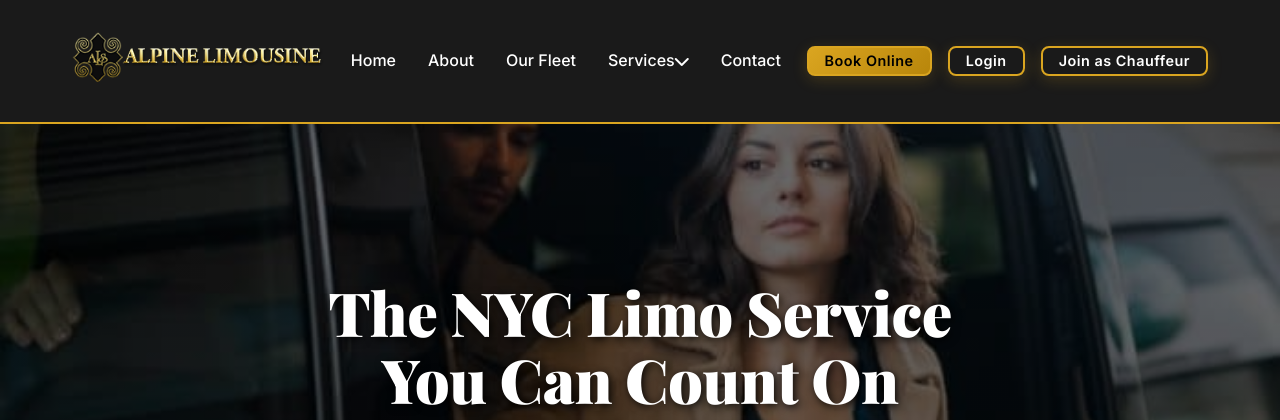
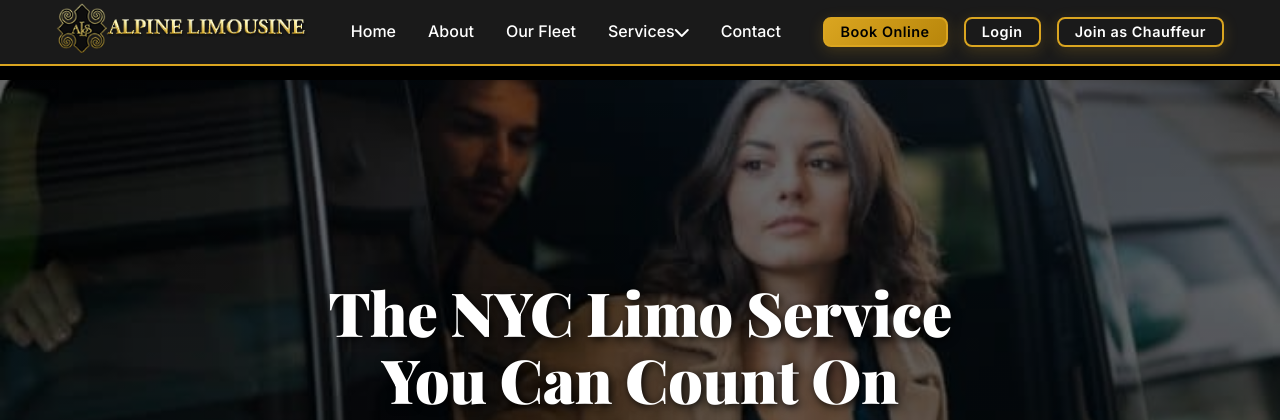
Before and after one commit to PakistanPython/irfanasad, a Django app: page / in a window 1280 px wide. Shown: the top 420 px of the page. Run offline with Django 4.2, Linux system fonts and the light colour scheme.

Commit message:
update hader margen

```diff
--- a/static/css/style.css
+++ b/static/css/style.css
@@ -21,7 +21,7 @@ body {
 /* Header Styles */
 .header {
     background-color: #1a1a1a;
-    padding: 1rem 0;
+    padding: 0.1rem 0; /* Reduced padding */
     position: fixed;
     top: 0;
     width: 100%;
@@ -35,7 +35,7 @@ body {
     display: flex;
     justify-content: space-around; /* Distribute space more evenly */
     align-items: center;
-    padding: 1rem 2rem; /* Add padding to the container itself */
+    padding: 0.09rem 1rem; /* Reduced horizontal padding */
     flex-wrap: nowrap; /* Prevent items from wrapping */
 }
 
```
